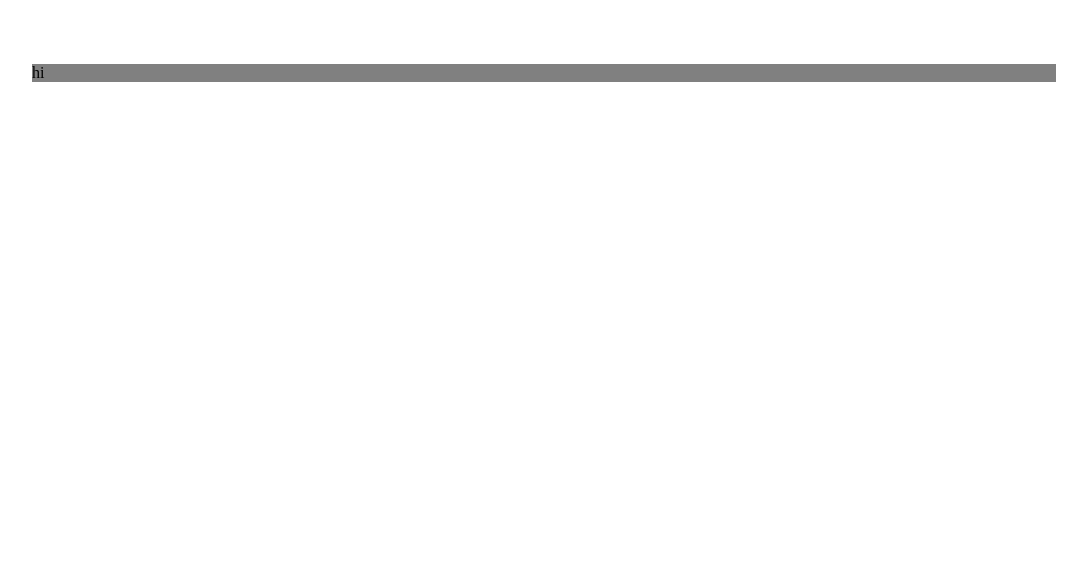
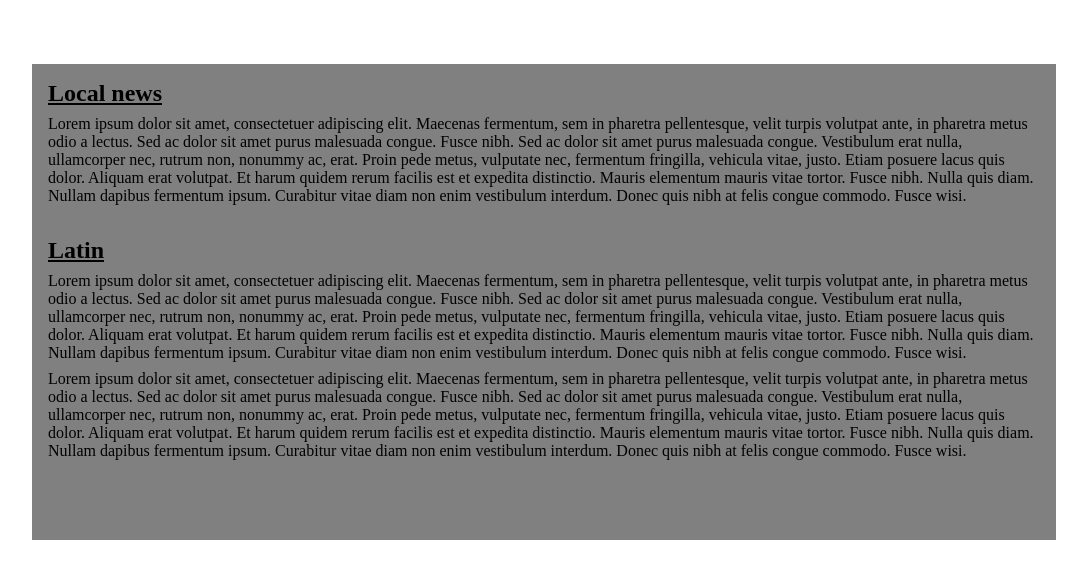
Before and after one commit to knedlikcz/Wa-C3b, a plain HTML site: page html/Index.html in a window 1280 px wide. Shown: the whole page, without its empty margins (96-1183 px from the left). Drawn offline with Linux system fonts and the light colour scheme.

Commit message:
added pages

```diff
--- a/css/IndexCss.css
+++ b/css/IndexCss.css
@@ -12,3 +12,15 @@ html{
     margin-top: 5%;
     background-color: gray;
 }
+
+h2{
+    text-decoration: underline;
+}
+
+ul{
+    padding: 1em;
+}
+
+p{
+    margin-top: 0.5em;
+}
--- a/html/Index.html
+++ b/html/Index.html
@@ -11,7 +11,24 @@
     <div id="Wrapper">
 
         <li class="master">
-            <ul><p>hi</p></ul>
+            <ul>
+                <h2>Local news</h2>
+                <p>Lorem ipsum dolor sit amet, consectetuer adipiscing elit. Maecenas fermentum, sem in pharetra pellentesque, velit turpis volutpat ante, in pharetra metus odio a lectus. Sed ac dolor sit amet purus malesuada congue. Fusce nibh. Sed ac dolor sit amet purus malesuada congue. Vestibulum erat nulla, ullamcorper nec, rutrum non, nonummy ac, erat. Proin pede metus, vulputate nec, fermentum fringilla, vehicula vitae, justo. Etiam posuere lacus quis dolor. Aliquam erat volutpat. Et harum quidem rerum facilis est et expedita distinctio. Mauris elementum mauris vitae tortor. Fusce nibh. Nulla quis diam. Nullam dapibus fermentum ipsum. Curabitur vitae diam non enim vestibulum interdum. Donec quis nibh at felis congue commodo. Fusce wisi.</p>
+            </ul>
+
+            <ul>
+                <h2>Latin</h2>
+                <p>Lorem ipsum dolor sit amet, consectetuer adipiscing elit. Maecenas fermentum, sem in pharetra pellentesque, velit turpis volutpat ante, in pharetra metus odio a lectus. Sed ac dolor sit amet purus malesuada congue. Fusce nibh. Sed ac dolor sit amet purus malesuada congue. Vestibulum erat nulla, ullamcorper nec, rutrum non, nonummy ac, erat. Proin pede metus, vulputate nec, fermentum fringilla, vehicula vitae, justo. Etiam posuere lacus quis dolor. Aliquam erat volutpat. Et harum quidem rerum facilis est et expedita distinctio. Mauris elementum mauris vitae tortor. Fusce nibh. Nulla quis diam. Nullam dapibus fermentum ipsum. Curabitur vitae diam non enim vestibulum interdum. Donec quis nibh at felis congue commodo. Fusce wisi.</p>
+                <p>Lorem ipsum dolor sit amet, consectetuer adipiscing elit. Maecenas fermentum, sem in pharetra pellentesque, velit turpis volutpat ante, in pharetra metus odio a lectus. Sed ac dolor sit amet purus malesuada congue. Fusce nibh. Sed ac dolor sit amet purus malesuada congue. Vestibulum erat nulla, ullamcorper nec, rutrum non, nonummy ac, erat. Proin pede metus, vulputate nec, fermentum fringilla, vehicula vitae, justo. Etiam posuere lacus quis dolor. Aliquam erat volutpat. Et harum quidem rerum facilis est et expedita distinctio. Mauris elementum mauris vitae tortor. Fusce nibh. Nulla quis diam. Nullam dapibus fermentum ipsum. Curabitur vitae diam non enim vestibulum interdum. Donec quis nibh at felis congue commodo. Fusce wisi.</p>
+            </ul>
+
+            <ul>
+
+            </ul>
+
+            <ul>
+
+            </ul>
         </li>
 
     </div >
```
Also changed, not shown: css/newsletterCss.css (added), html/newsletter.html (added).
